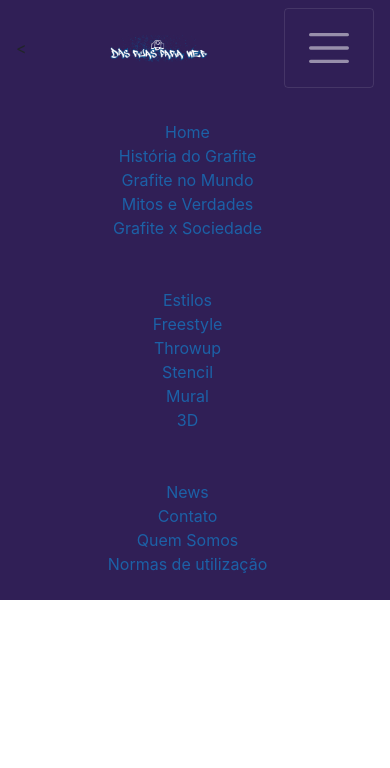
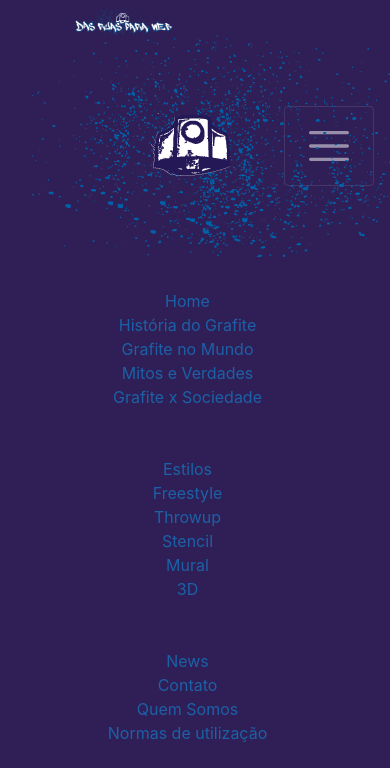
Before and after one commit to MOREIRALARISSA/Das-Ruas-para-Web, a PHP site: page /_authors/adelina/index.php in a window 390 px wide; the page is wider, and only the part inside the window is pictured. Shown: the top 768 px of that part. Run offline with PHP 8.4, Linux system fonts and the light colour scheme.

Commit message:
Adicionado classes para imagem mobile.

```diff
--- a/_templates/header.php
+++ b/_templates/header.php
@@ -38,9 +38,12 @@
 
         <nav class="navbar navbar-dark colorh">
 
-<        <!-- img header -->
-            <div class="col-xl-9 offset-xl-0 col-lg-9 offset-lg-1 col-md-9 offset-md-1 col-sm-9 col-7 text-center">
+        <!-- img header -->
+            <div class="col-xl-9 offset-xl-0 col-lg-9 offset-lg-1 col-md-9 offset-md-1 col-sm-9 col-7 text-center d-sm-none d-md-block">
                 <img src="<?php echo !$resultado ? "" : "../../" ;?>_images/logotipo.png" class="img-fluid" alt="Responsive image" />
+            </div>
+            <div class="col-xl-9 offset-xl-0 col-lg-9 offset-lg-1 col-md-9 offset-md-1 col-sm-9 col-7 text-center d-md-none d-lg-none d-sm-block">
+                <img src="_images/mobile.png" />
             </div>
 
             <!-- <div class="col-lg-1"> -->
```
